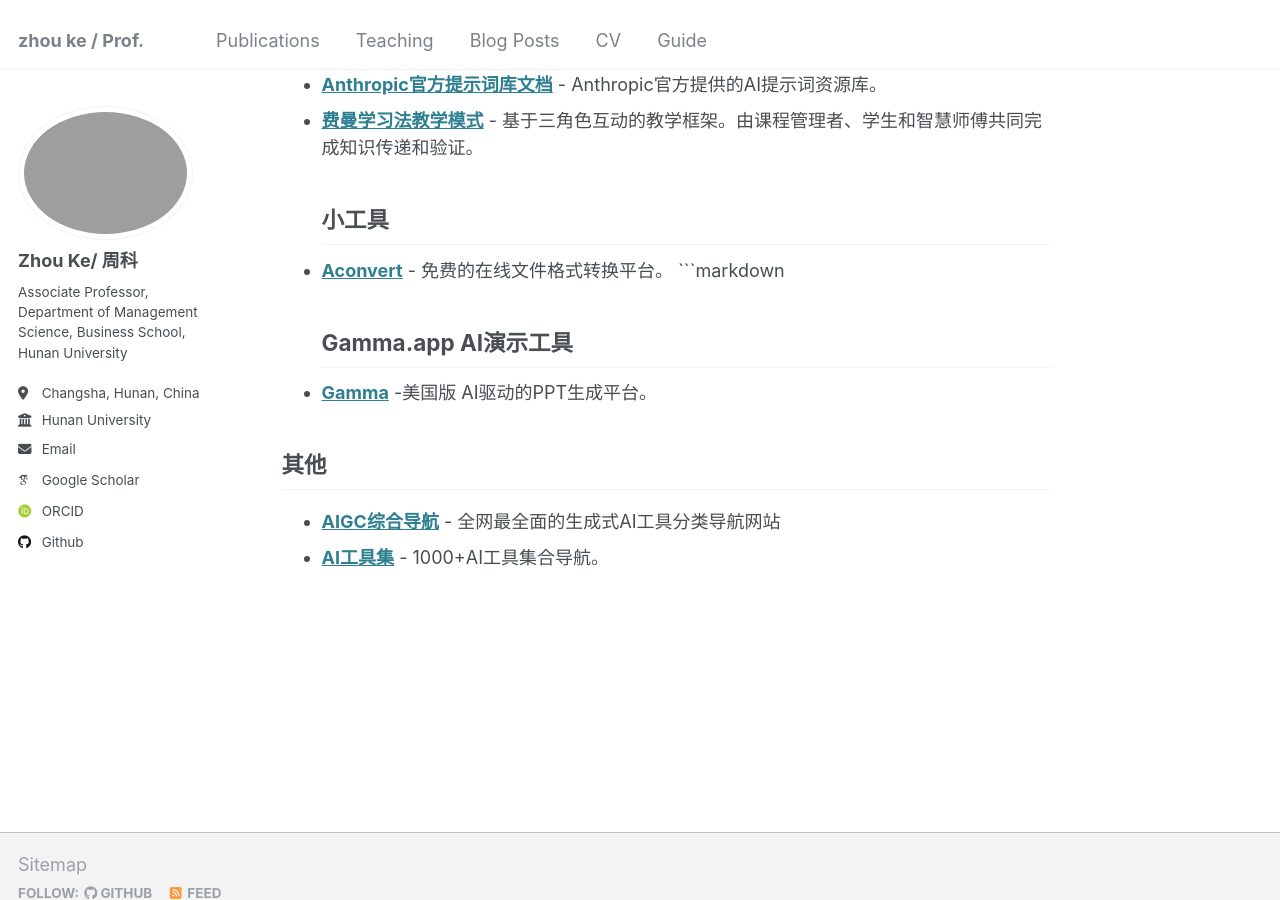
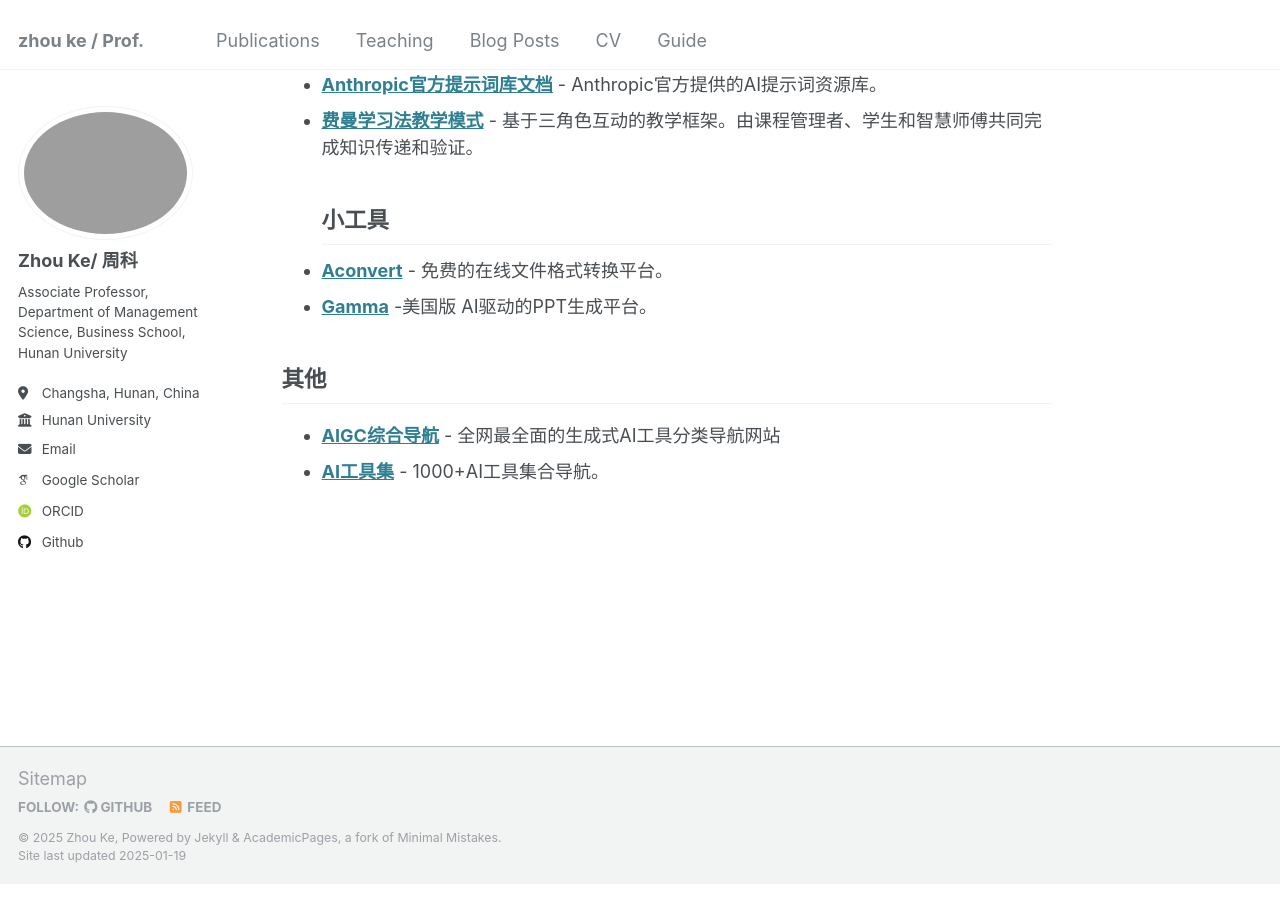
Before and after one commit to hustzhke/hustzhke.github.io, a Jekyll site: the page built from _pages/about.md, in a window 1280 px wide and 900 px high, scrolled down 2418 px. Built offline with Jekyll 4.4.1, drawn with Linux system fonts in a browser that asks for light colours; some web fonts are replaced.

Commit message:
Update about.md

````diff
--- a/_pages/about.md
+++ b/_pages/about.md
@@ -63,9 +63,6 @@
 * **[费曼学习法教学模式](https://www.hhsblog.me/posts/feynman-method-prompt/)** - 基于三角色互动的教学框架。由课程管理者、学生和智慧师傅共同完成知识传递和验证。
 ## 小工具
 * **[Aconvert](https://www.aconvert.com/)** - 免费的在线文件格式转换平台。
-  ```markdown
-## Gamma.app AI演示工具
-
 * **[Gamma](https://gamma.app/)** -美国版 AI驱动的PPT生成平台。
 
 ## 其他
````
